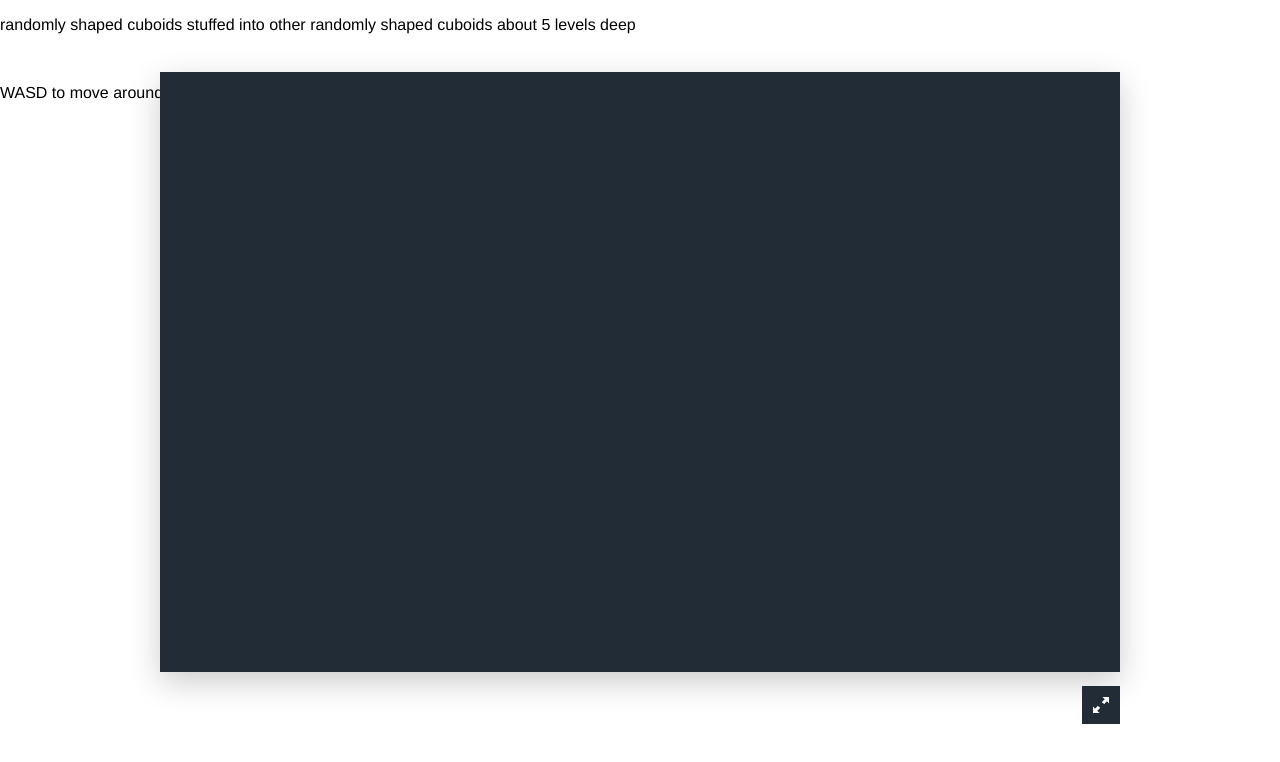
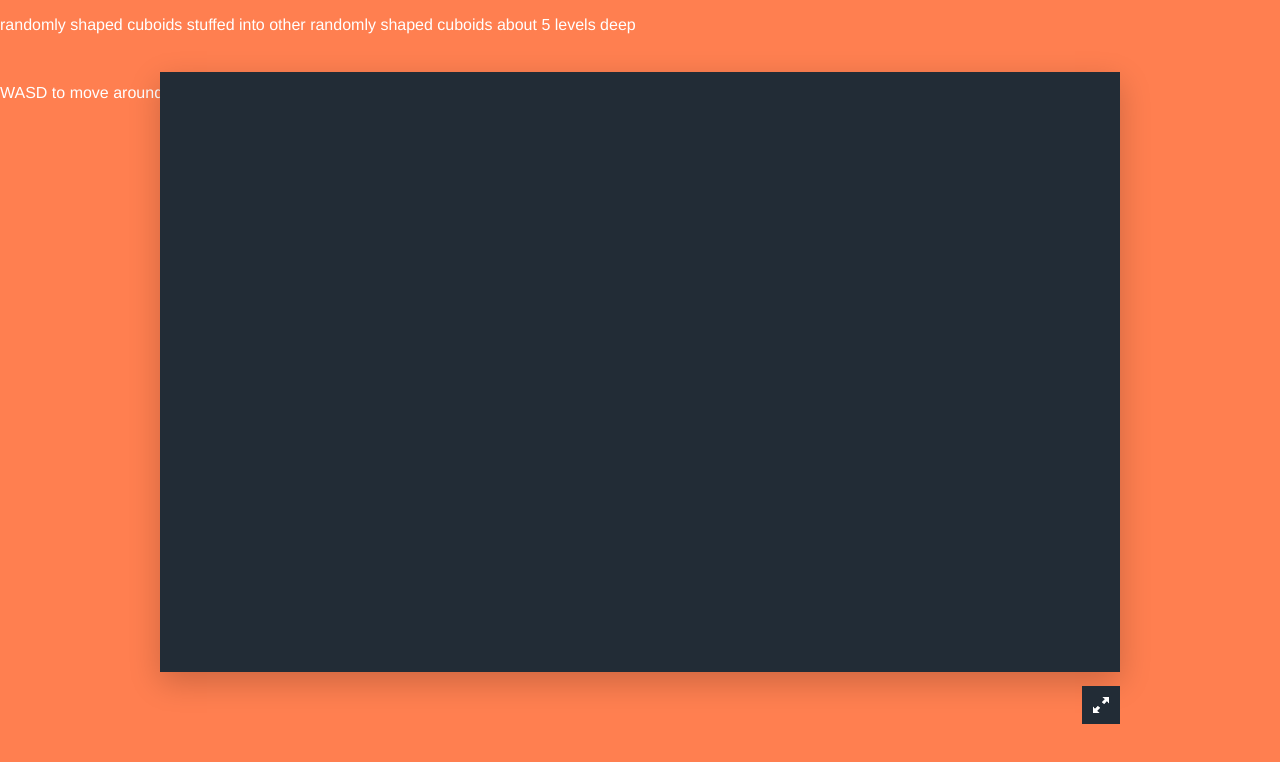
Before and after one commit to benjeee/benjeee.github.io, a plain HTML site: page Cubez/index.html in a window 1280 px wide. Drawn offline with Linux system fonts and the light colour scheme; no server answers.

Commit message:
cubez style

```diff
--- a/Cubez/TemplateData/style.css
+++ b/Cubez/TemplateData/style.css
@@ -14,7 +14,7 @@ html,body,div,canvas { margin: 0; padding: 0; }
   ==== LAYOUT
 ****************************************/
 
-html, body { width: 100%; height: 100%; font-family: Helvetica, Verdana, Arial, sans-serif; }
+html, body { width: 100%; height: 100%; font-family: Helvetica, Verdana, Arial, sans-serif; color: white; background-color: coral;}
 div.logo { width: 204px; height: 38px; float: left; background: url(logo.png) 0 0 no-repeat; position: relative; z-index: 10; }
 div.title { height: 38px; line-height: 38px; padding: 0 10px; margin: 0 1px 0 0; float: right; color: #333; text-align: right; font-size: 18px; position: relative; z-index: 10; }
 .template-wrap { position: absolute; top: 50%; left: 50%; -webkit-transform: translate(-50%, -50%); transform: translate(-50%, -50%); }
```
